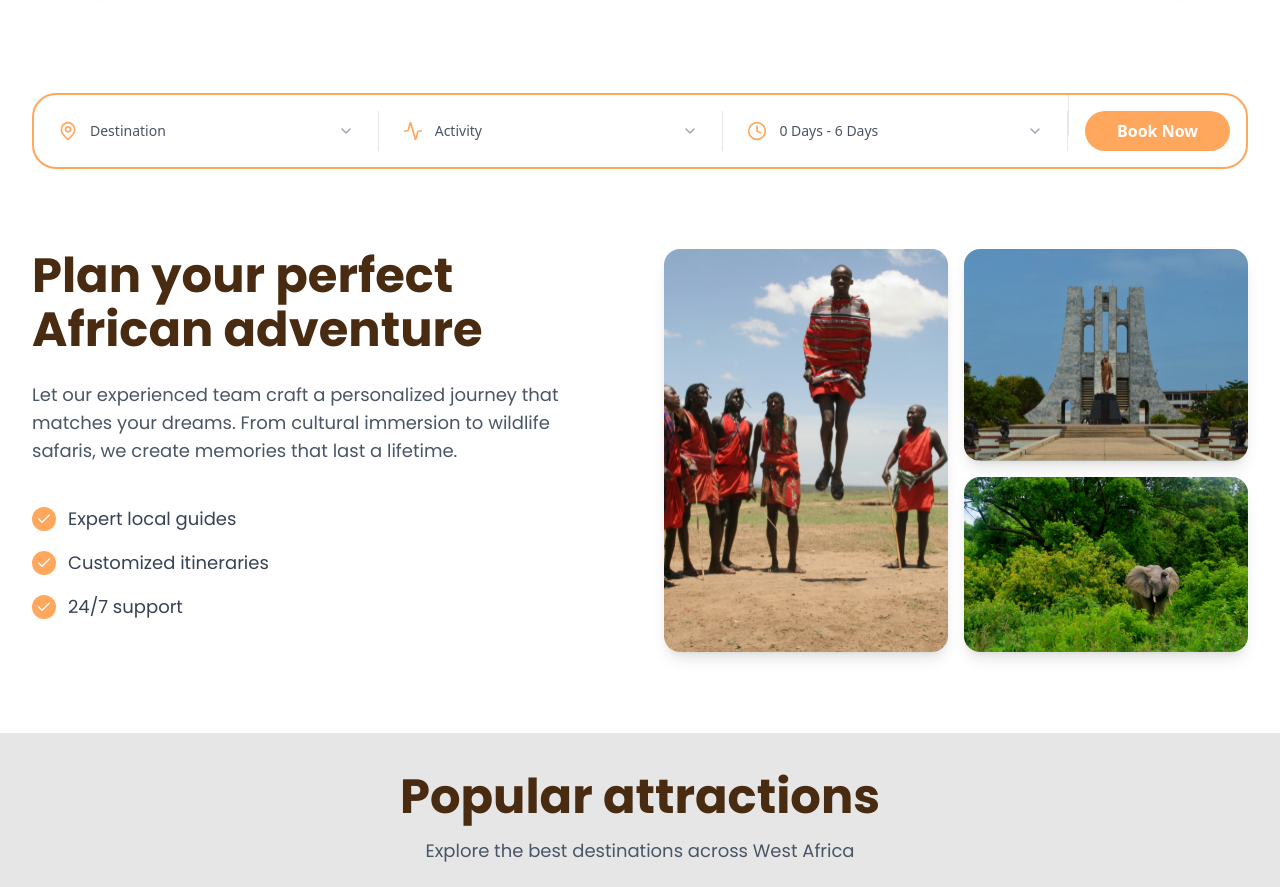
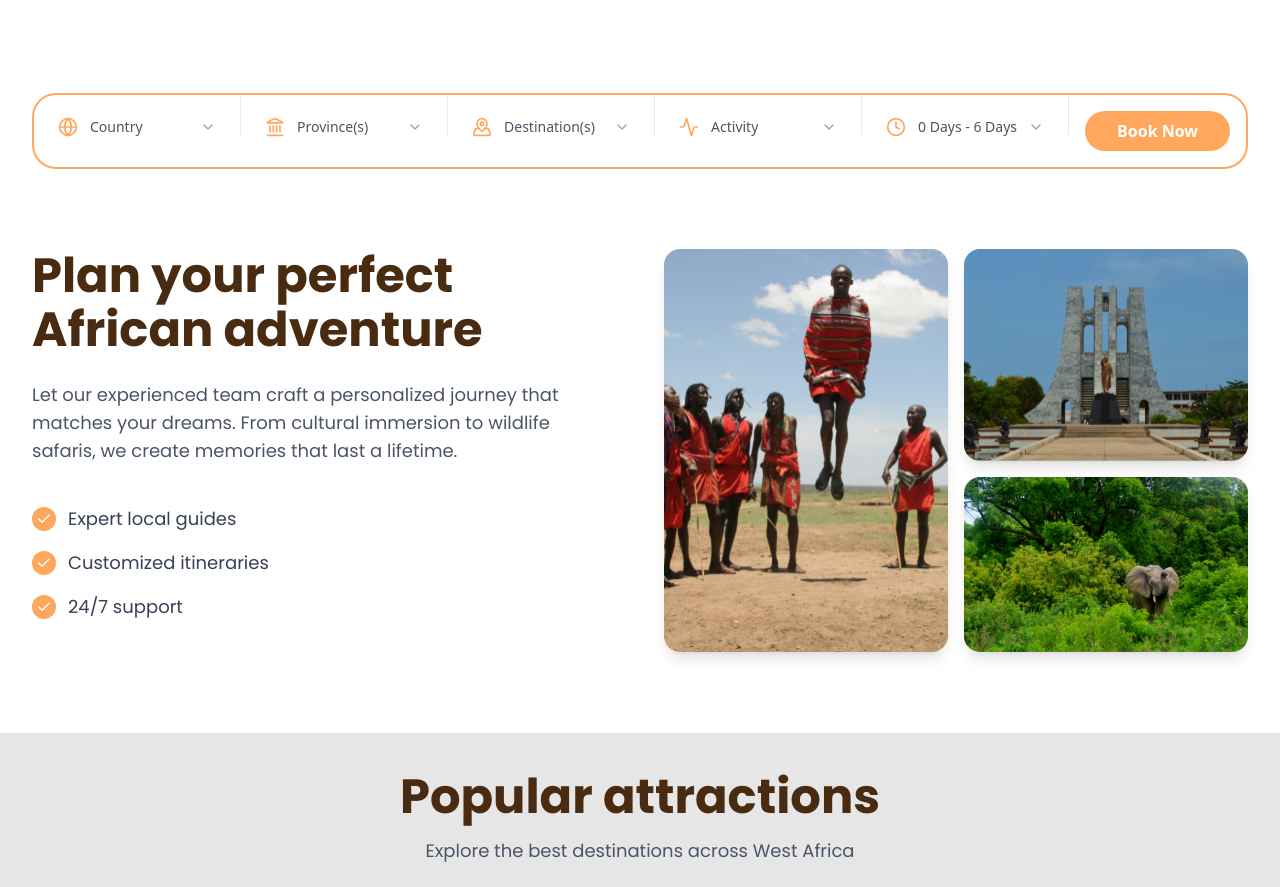
Before and after one commit to Milly1620/Afro-Nyanka-Tours-frontend, a React (Vite) app: page / in a window 1280 px wide. Shown: the part 826-1713 px from the top of the page. Built offline with nearby package versions, Linux system fonts and the light colour scheme.

Commit message:
Refactor SearchSection to implement multi-select dropdowns for provinces and destinations, enhancing user experience. Update state management and dropdown handling for improved functionality and clarity. Introduce new country selection and adjust layout for better organization.

```diff
--- a/src/components/sections/SearchSection.tsx
+++ b/src/components/sections/SearchSection.tsx
@@ -1,28 +1,70 @@
-import { useState } from "react";
+import { useMemo, useState } from "react";
 import { useNavigate } from "react-router-dom";
-import { MapPin, Activity, Clock, DollarSign, ChevronDown } from "lucide-react";
+import {
+  MapPin,
+  Activity as ActivityIcon,
+  Clock,
+  Globe,
+  Landmark,
+  MapPinned,
+  ChevronDown,
+  Check,
+} from "lucide-react";
 import { Button } from "@/components/ui/button";
 
+type SearchState = {
+  country: string;
+  provinces: string[];
+  destinations: string[];
+  activity: string;
+  duration: string;
+};
+
 export function SearchSection() {
-  const [searchData, setSearchData] = useState({
-    destination: "Destination",
+  const [searchData, setSearchData] = useState<SearchState>({
+    country: "Country",
+    provinces: [],
+    destinations: [],
     activity: "Activity",
     duration: "0 Days - 6 Days",
-    price: "2000 GHS - 8000 GHS",
   });
 
   const [openDropdown, setOpenDropdown] = useState<string | null>(null);
   const navigate = useNavigate();
 
-  const destinations = [
-    "Accra",
-    "Kumasi",
-    "Cape Coast",
-    "Tamale",
-    "Takoradi",
-    "Ho",
-    "Koforidua",
-  ];
+  // Mock API-backed dictionaries (replace with fetched data later)
+  const countries = ["Ghana", "Côte d'Ivoire", "Togo", "Burkina Faso"];
+  const provincesByCountry: Record<string, string[]> = {
+    Ghana: [
+      "Greater Accra",
+      "Ashanti",
+      "Central",
+      "Western",
+      "Volta",
+      "Northern",
+    ],
+    "Côte d'Ivoire": ["Abidjan", "Yamoussoukro", "Bouaké"],
+    Togo: ["Maritime", "Plateaux", "Centrale", "Kara"],
+    "Burkina Faso": ["Centre", "Hauts-Bassins", "Boucle du Mouhoun"],
+  };
+  const destinationsByProvince: Record<string, string[]> = {
+    "Greater Accra": ["Accra City", "Jamestown", "Osu Castle"],
+    Ashanti: ["Kumasi", "Manhyia Palace"],
+    Central: ["Cape Coast Castle", "Elmina"],
+    Western: ["Takoradi", "Axim Beach"],
+    Volta: ["Wli Falls", "Ho"],
+    Northern: ["Mole Park", "Tamale"],
+    Abidjan: ["Plateau", "Cocody"],
+    Yamoussoukro: ["Basilica", "Crocodile Lake"],
+    Bouaké: ["Markets", "Textiles"],
+    Maritime: ["Lomé", "Aného"],
+    Plateaux: ["Kpalimé", "Mount Agou"],
+    Centrale: ["Sokodé"],
+    Kara: ["Kara City", "Koutammakou"],
+    Centre: ["Ouagadougou"],
+    "Hauts-Bassins": ["Bobo-Dioulasso"],
+    "Boucle du Mouhoun": ["Dédougou"],
+  };
 
   const activities = [
     "Wildlife Safari",
@@ -44,36 +86,78 @@ export function SearchSection() {
     "1 Month+",
   ];
 
-  const handleDropdownSelect = (field: string, value: string) => {
+  const availableProvinces = useMemo(() => {
+    return provincesByCountry[searchData.country] || [];
+  }, [searchData.country]);
+
+  const availableDestinations = useMemo(() => {
+    // Aggregate destinations for all selected provinces
+    const set = new Set<string>();
+    searchData.provinces.forEach((p) => {
+      (destinationsByProvince[p] || []).forEach((d) => set.add(d));
+    });
+    return Array.from(set);
+  }, [searchData.provinces]);
+
+  // Helpers
+  const toggleFromArray = (arr: string[], value: string) =>
+    arr.includes(value) ? arr.filter((v) => v !== value) : [...arr, value];
+
+  const handleDropdownSelect = (field: keyof SearchState, value: string) => {
+    if (field === "country") {
+      setSearchData((prev) => ({
+        ...prev,
+        country: value,
+        provinces: [],
+        destinations: [],
+      }));
+      setOpenDropdown(null);
+      return;
+    }
+    if (field === "activity" || field === "duration") {
       setSearchData((prev) => ({ ...prev, [field]: value }));
       setOpenDropdown(null);
+    }
   };
 
   const handleBookNow = () => {
-    console.log("Search data:", searchData);
+    // Example payload ready for API
+    const payload = {
+      country: searchData.country !== "Country" ? searchData.country : null,
+      provinces: searchData.provinces,
+      destinations: searchData.destinations,
+      activity: searchData.activity !== "Activity" ? searchData.activity : null,
+      duration: searchData.duration,
+    };
+    console.log("Search payload:", payload);
     navigate("/booking");
   };
 
+  // Single select dropdown
   const DropdownField = ({
     field,
     value,
     icon: Icon,
     options,
+    placeholder,
   }: {
-    field: string;
+    field: keyof SearchState;
     value: string;
     icon: any;
     options: string[];
+    placeholder: string;
   }) => (
     <div className="relative flex-1">
       <button
-        onClick={() => setOpenDropdown(openDropdown === field ? null : field)}
+        onClick={() =>
+          setOpenDropdown(openDropdown === String(field) ? null : String(field))
+        }
         className="w-full h-12 lg:h-16 px-4 lg:px-6 bg-transparent flex items-center justify-between hover:bg-gray-50 transition-all duration-200 focus:outline-none"
       >
         <div className="flex items-center space-x-2 lg:space-x-3">
           <Icon className="h-4 w-4 lg:h-5 lg:w-5 text-[#FFA75D]" />
           <span className="text-xs lg:text-sm font-medium text-gray-600 truncate">
-            {value}
+            {value || placeholder}
           </span>
         </div>
         <ChevronDown
@@ -85,11 +169,11 @@ export function SearchSection() {
 
       {openDropdown === field && (
         <div className="absolute top-12 lg:top-16 left-0 right-0 w-full bg-white border border-gray-200 rounded-lg shadow-xl z-[1001] max-h-60 overflow-y-auto">
-          {options.map((option, index) => (
+          {options.map((option) => (
             <button
-              key={index}
+              key={option}
               onClick={() => handleDropdownSelect(field, option)}
-              className="w-full px-4 lg:px-6 py-3 text-left text-xs lg:text-sm text-gray-700 hover:bg-gray-50 hover:text-[#FFA75D] transition-colors duration-150 first:rounded-t-lg last:rounded-b-lg border-b border-gray-100 last:border-b-0"
+              className="w-full px-4 lg:px-6 py-3 text-left text-xs lg:text-sm text-gray-700 hover:bg-gray-50 hover:text-[#FFA75D] transition-colors duration-150 border-b border-gray-100 last:border-b-0"
             >
               {option}
             </button>
@@ -99,34 +183,131 @@ export function SearchSection() {
     </div>
   );
 
+  // Multi-select dropdown with checkboxes
+  const MultiSelectField = ({
+    field,
+    values,
+    icon: Icon,
+    options,
+    placeholder,
+  }: {
+    field: "provinces" | "destinations";
+    values: string[];
+    icon: any;
+    options: string[];
+    placeholder: string;
+  }) => (
+    <div className="relative flex-1">
+      <button
+        onClick={() => setOpenDropdown(openDropdown === field ? null : field)}
+        className="w-full h-12 lg:h-16 px-4 lg:px-6 bg-transparent flex items-center justify-between hover:bg-gray-50 transition-all duration-200 focus:outline-none"
+      >
+        <div className="flex items-center space-x-2 lg:space-x-3">
+          <Icon className="h-4 w-4 lg:h-5 lg:w-5 text-[#FFA75D]" />
+          <span className="text-xs lg:text-sm font-medium text-gray-600 truncate">
+            {values.length > 0 ? `${values.length} selected` : placeholder}
+          </span>
+        </div>
+        <ChevronDown
+          className={`h-3 w-3 lg:h-4 lg:w-4 text-gray-400 transition-transform duration-200 ${
+            openDropdown === field ? "rotate-180" : ""
+          }`}
+        />
+      </button>
+
+      {openDropdown === field && (
+        <div className="absolute top-12 lg:top-16 left-0 right-0 w-full bg-white border border-gray-200 rounded-lg shadow-xl z-[1001] max-h-60 overflow-y-auto">
+          {options.length === 0 && (
+            <div className="px-4 py-3 text-xs lg:text-sm text-gray-500">
+              No options
+            </div>
+          )}
+          {options.map((option) => {
+            const checked = values.includes(option);
+            return (
+              <button
+                key={option}
+                onClick={() =>
+                  setSearchData((prev) => ({
+                    ...prev,
+                    [field]: toggleFromArray(prev[field], option),
+                    ...(field === "provinces"
+                      ? { destinations: [] } // clear destinations when provinces change
+                      : {}),
+                  }))
+                }
+                className="w-full px-4 lg:px-6 py-3 text-left text-xs lg:text-sm text-gray-700 hover:bg-gray-50 transition-colors duration-150 flex items-center gap-3 border-b border-gray-100 last:border-b-0"
+              >
+                <span
+                  className={`inline-flex h-4 w-4 items-center justify-center rounded border ${
+                    checked
+                      ? "bg-[#FFA75D] border-[#FFA75D]"
+                      : "border-gray-300"
+                  }`}
+                >
+                  {checked && <Check className="h-3 w-3 text-white" />}
+                </span>
+                <span
+                  className={`${checked ? "text-[#482B11]" : "text-gray-700"}`}
+                >
+                  {option}
+                </span>
+              </button>
+            );
+          })}
+        </div>
+      )}
+    </div>
+  );
+
   return (
     <section className="relative mt-5 md:10 lg:mt-[204.73px] z-[1000]">
       <div className="max-w-7xl mx-auto px-4 sm:px-6 lg:px-8">
-        {/* Main bordered container - removed overflow-hidden */}
+        {/* Main bordered container */}
         <div className="bg-white border-2 border-[#FFA75D] rounded-2xl lg:rounded-3xl relative">
           <div className="flex flex-col md:flex-row items-stretch">
-            {/* Search Fields Container */}
-            <div className="flex flex-col md:flex-row items-center flex-1">
-              {/* Destination */}
+            {/* Country */}
             <DropdownField
-                field="destination"
-                value={searchData.destination}
-                icon={MapPin}
-                options={destinations}
+              field="country"
+              value={searchData.country}
+              icon={Globe}
+              options={countries}
+              placeholder="Country"
             />
 
-              {/* Separator */}
+            <div className="w-full md:w-px h-px md:h-10 bg-gray-200"></div>
+
+            {/* Province (Multi) */}
+            <MultiSelectField
+              field="provinces"
+              values={searchData.provinces}
+              icon={Landmark}
+              options={availableProvinces}
+              placeholder="Province(s)"
+            />
+
+            <div className="w-full md:w-px h-px md:h-10 bg-gray-200"></div>
+
+            {/* Destination (Multi) */}
+            <MultiSelectField
+              field="destinations"
+              values={searchData.destinations}
+              icon={MapPinned}
+              options={availableDestinations}
+              placeholder="Destination(s)"
+            />
+
             <div className="w-full md:w-px h-px md:h-10 bg-gray-200"></div>
 
             {/* Activity */}
             <DropdownField
               field="activity"
               value={searchData.activity}
-                icon={Activity}
+              icon={ActivityIcon}
               options={activities}
+              placeholder="Activity"
             />
 
-              {/* Separator */}
             <div className="w-full md:w-px h-px md:h-10 bg-gray-200"></div>
 
             {/* Duration */}
@@ -135,13 +316,9 @@ export function SearchSection() {
               value={searchData.duration}
               icon={Clock}
               options={durations}
+              placeholder="Duration"
             />
 
-              {/* Separator */}
-              <div className="w-full md:w-px h-px md:h-10 bg-gray-200"></div>
-            </div>
-
-            {/* Separator */}
             <div className="w-full md:w-px h-px md:h-10 bg-gray-200"></div>
 
             {/* Book Now Button */}
@@ -160,7 +337,7 @@ export function SearchSection() {
       {/* Overlay to close dropdowns when clicking outside */}
       {openDropdown && (
         <div
-          className="fixed inset-0 z-[1000]"
+          className="fixed inset-0 z-[900]" // behind dropdowns (1001)
           onClick={() => setOpenDropdown(null)}
         />
       )}
```
Lines whose indentation alone changed are shown as unchanged.
